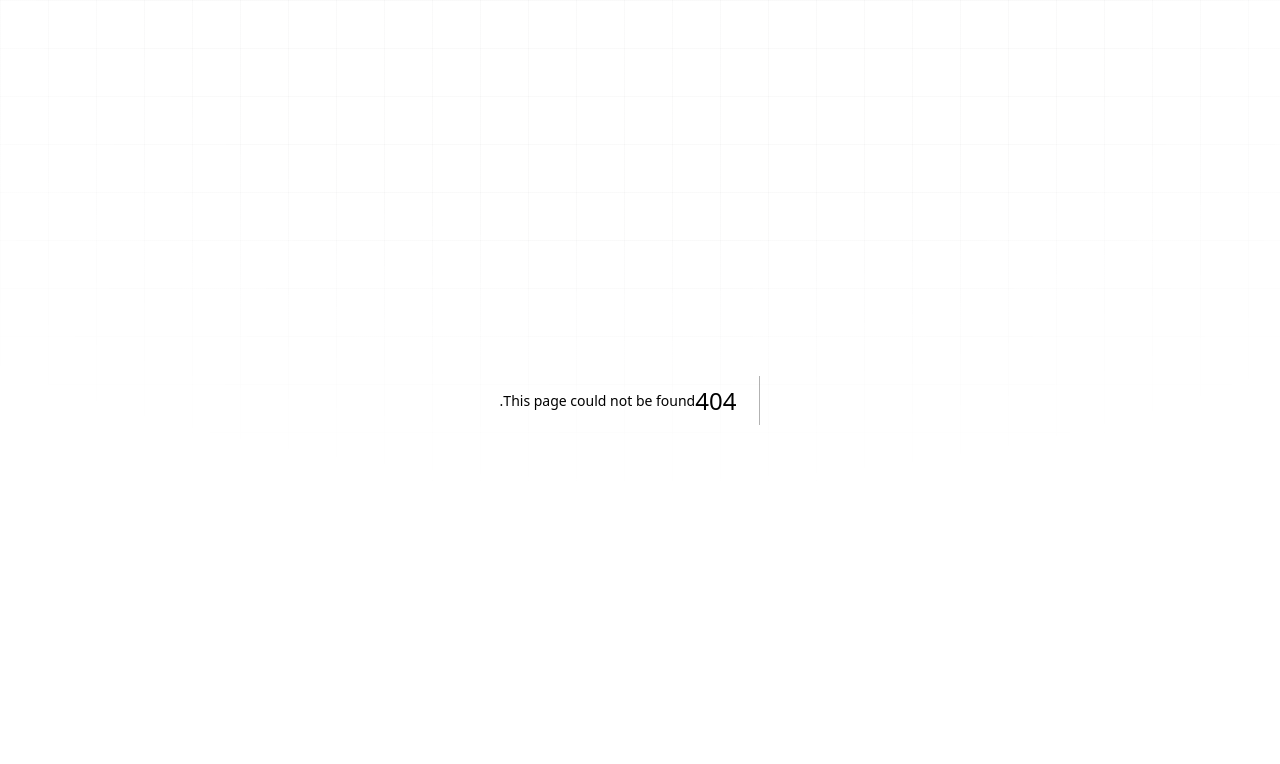
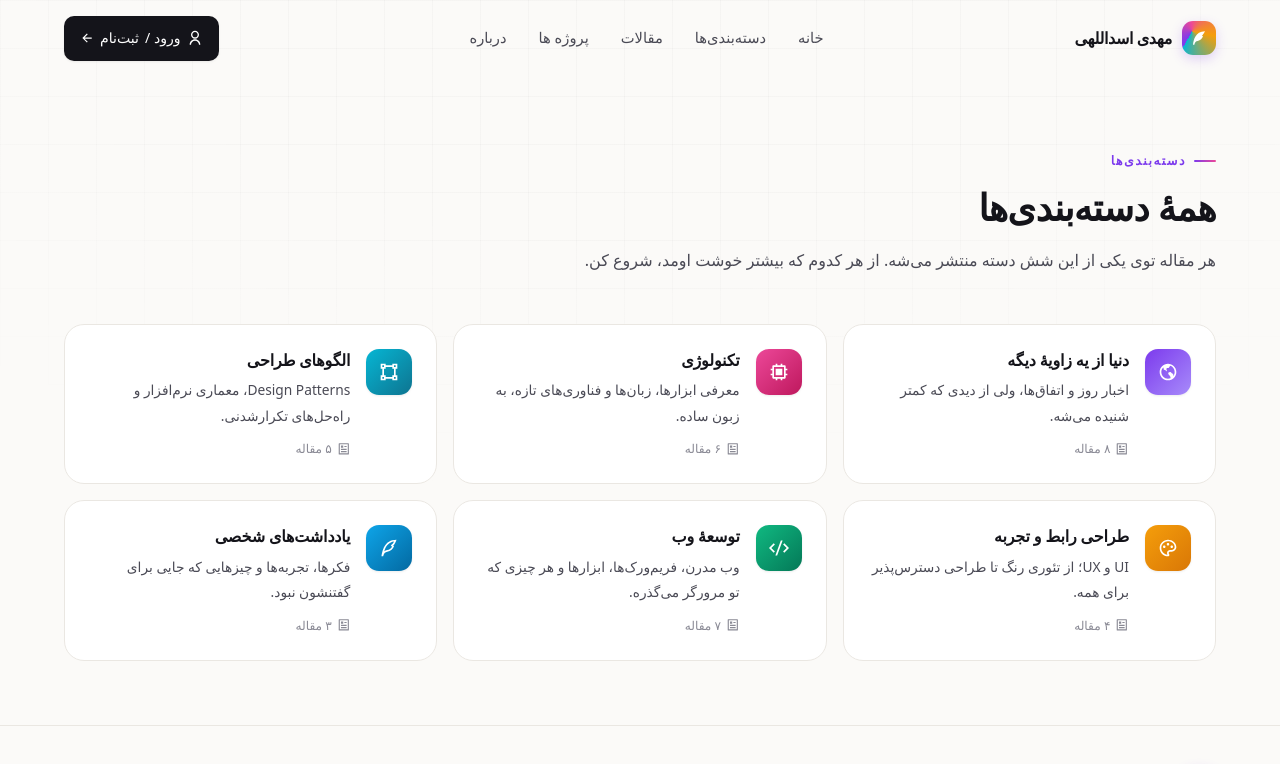
Before and after one commit to mahdiAsadollahi/personal-nextjs-website, a Next.js app: page /categories in a window 1280 px wide. Before the commit this address had no page. Shown: the top 764 px of the page. Built offline with nearby package versions, Linux system fonts and the light colour scheme; a small style sheet from the web is missing.

Commit message:
D:/programms/Git/categories page

```diff
--- /dev/null
+++ b/src/app/(main)/categories/page.js
@@ -0,0 +1,62 @@
+import CategoriesPage from "@/components/CategoriesPage/CategoriesPage";
+
+const categories = [
+  {
+    href: "/categories/world-other-angle",
+    title: "دنیا از یه زاویهٔ دیگه",
+    description: "اخبار روز و اتفاق‌ها، ولی از دیدی که کمتر شنیده می‌شه.",
+    count: "۸",
+    icon: "earth",
+    color: "violet",
+  },
+  {
+    href: "/categories/technology",
+    title: "تکنولوژی",
+    description: "معرفی ابزارها، زبان‌ها و فناوری‌های تازه، به زبون ساده.",
+    count: "۶",
+    icon: "cpu",
+    color: "pink",
+  },
+  {
+    href: "/categories/design-patterns",
+    title: "الگوهای طراحی",
+    description: "Design Patterns، معماری نرم‌افزار و راه‌حل‌های تکرارشدنی.",
+    count: "۵",
+    icon: "shape",
+    color: "cyan",
+  },
+  {
+    href: "/categories/ui-ux",
+    title: "طراحی رابط و تجربه",
+    description: "UI و UX؛ از تئوری رنگ تا طراحی دسترس‌پذیر برای همه.",
+    count: "۴",
+    icon: "palette",
+    color: "amber",
+  },
+  {
+    href: "/categories/web-dev",
+    title: "توسعهٔ وب",
+    description:
+      "وب مدرن، فریم‌ورک‌ها، ابزارها و هر چیزی که تو مرورگر می‌گذره.",
+    count: "۷",
+    icon: "code",
+    color: "emerald",
+  },
+  {
+    href: "/categories/personal-notes",
+    title: "یادداشت‌های شخصی",
+    description: "فکرها، تجربه‌ها و چیزهایی که جایی برای گفتنشون نبود.",
+    count: "۳",
+    icon: "quill",
+    color: "sky",
+  },
+];
+
+export const metadata = {
+  title: "دسته‌بندی‌ها — مهدی اسداللهی",
+  description: "همهٔ دسته‌بندی‌های وبلاگ — از اخبار و تکنولوژی تا طراحی و کد.",
+};
+
+export default function CategoriesPageRoute() {
+  return <CategoriesPage categories={categories} />;
+}
--- /dev/null
+++ b/src/components/CategoriesPage/CategoriesPage.jsx
@@ -0,0 +1,28 @@
+import CategoryCard from "@/components/CategoryCard/CategoryCard";
+
+export default function CategoriesPage({ categories }) {
+  return (
+    <section className="relative z-1 pt-37.5 pb-16">
+      <div className="mx-auto w-full max-w-300 px-6 max-[420px]:px-4.5">
+        <div className="mb-12 flex max-w-160 flex-col gap-3">
+          <span className="inline-flex items-center gap-2 text-[0.78rem] font-bold uppercase tracking-[0.12em] text-violet before:h-0.5 before:w-5.5 before:rounded-sm before:bg-[linear-gradient(90deg,#7c3aed,#ec4899)] before:content-['']">
+            دسته‌بندی‌ها
+          </span>
+          <h1 className="text-[clamp(1.6rem,3.2vw,2.3rem)] font-extrabold leading-[1.3] tracking-[-0.02em] text-ink">
+            همهٔ دسته‌بندی‌ها
+          </h1>
+          <p className="text-base leading-loose text-ink-2">
+            هر مقاله توی یکی از این شش دسته منتشر می‌شه. از هر کدوم که بیشتر
+            خوشت اومد، شروع کن.
+          </p>
+        </div>
+
+        <div className="grid grid-cols-1 gap-4 min-[640px]:grid-cols-2 min-[960px]:grid-cols-3">
+          {categories.map((category) => (
+            <CategoryCard key={category.title} {...category} />
+          ))}
+        </div>
+      </div>
+    </section>
+  );
+}
```
